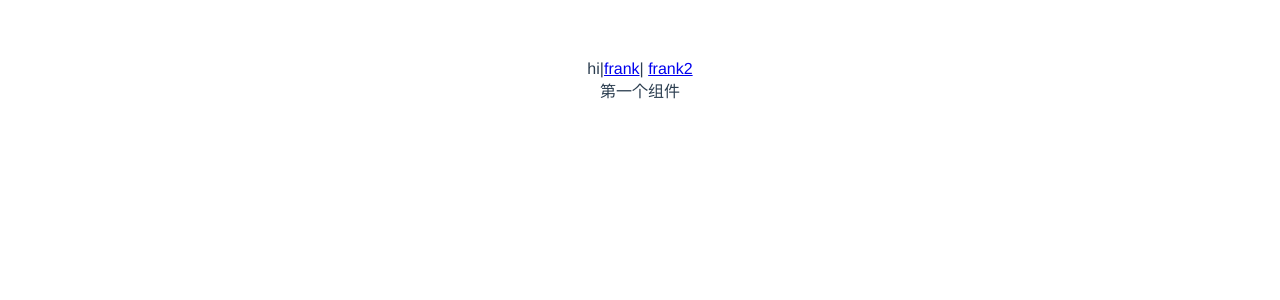
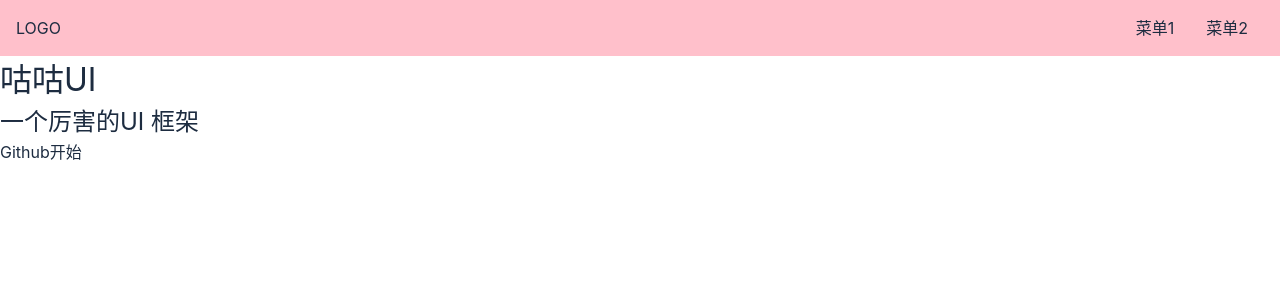
Before and after one commit to wxq0820/cc-ui, a Vue app: page / in a window 1280 px wide. Shown: the top 300 px of the page. Built offline with nearby package versions, Linux system fonts and the light colour scheme.

Commit message:
topnav 样式更新

```diff
--- a/package.json
+++ b/package.json
@@ -11,6 +11,7 @@
   },
   "devDependencies": {
     "@vue/compiler-sfc": "^3.0.0-rc.1",
+    "sass": "^1.27.0",
     "vite": "^1.0.0-rc.1"
   }
 }
--- a/src/App.vue
+++ b/src/App.vue
@@ -1,8 +1,4 @@
 <template>
-  <div>
-    hi|<router-link to="/">frank</router-link>|
-    <router-link to="/xxx">frank2</router-link>
-  </div>
   <router-view />
 </template>
 
--- a/src/index.css
+++ /dev/null
@@ -1,8 +0,0 @@
-#app {
-  font-family: Avenir, Helvetica, Arial, sans-serif;
-  -webkit-font-smoothing: antialiased;
-  -moz-osx-font-smoothing: grayscale;
-  text-align: center;
-  color: #2c3e50;
-  margin-top: 60px;
-}
--- /dev/null
+++ b/src/index.scss
@@ -0,0 +1,42 @@
+* {
+    margin: 0;
+    padding: 0;
+    box-sizing: border-box;
+  }
+  ul,
+  ol {
+    list-style: none;
+  }
+  a {
+    text-decoration: none;
+    color: inherit;
+    &:hover {
+      text-decoration: underline;
+      cursor: pointer;
+    }
+  }
+  h1,
+  h2,
+  h3,
+  h4,
+  h5,
+  h6 {
+    font-weight: normal;
+  }
+
+  body {
+    font-size: 16px;
+    line-height: 1.5;
+    color: #1d2c40;
+    font-family: -apple-system, "Noto Sans", "Helvetica Neue", Helvetica,
+      "Nimbus Sans L", Arial, "Liberation Sans", "PingFang SC", "Hiragino Sans GB",
+      "Noto Sans CJK SC", "Source Han Sans SC", "Source Han Sans CN",
+      "Microsoft YaHei", "Wenquanyi Micro Hei", "WenQuanYi Zen Hei", "ST Heiti",
+      SimHei, "WenQuanYi Zen Hei Sharp", sans-serif;
+  }
+  .icon {
+    width: 1em; height: 1em;
+    vertical-align: -0.15em;
+    fill: currentColor;
+    overflow: hidden;
+  }
--- a/src/views/doc.vue
+++ b/src/views/doc.vue
@@ -0,0 +1,12 @@
+<template>
+  <div>
+    <div class="topnav">
+      <div class="logo"></div>
+      <div class="menu"></div>
+    </div>
+    <div class="content">
+      <aside>侧边栏</aside>
+      <main>主内容</main>
+    </div>
+  </div>
+</template>
--- a/src/views/home.vue
+++ b/src/views/home.vue
@@ -1,5 +1,38 @@
 <template>
-    <div>
-
+  <div>
+    <div class="topnav">
+      <div class="logo">LOGO</div>
+      <ul class="menu">
+        <li>菜单1</li>
+        <li>菜单2</li>
+      </ul>
     </div>
+    <div class="banner">
+      <h1>咕咕UI</h1>
+      <h2>一个厉害的UI 框架</h2>
+      <p class="actions">
+        <a href="">Github</a>
+        <a href="">开始</a>
+      </p>
+    </div>
+  </div>
 </template>
+<style lang="scss" scoped>
+.topnav {
+  background-color: pink;
+  display: flex;
+  padding: 16px;
+  > .logo {
+    max-width: 6em;
+    margin-right: auto;
+  }
+  > .menu {
+    display: flex;
+    white-space: nowrap;
+    flex-wrap: nowrap;
+    > li {
+      margin: 0 1em;
+    }
+  }
+}
+</style>
```
Also changed, not shown: src/main.ts (+5 -5 lines), 1 other file (tests, documents, lock files or other folders).
